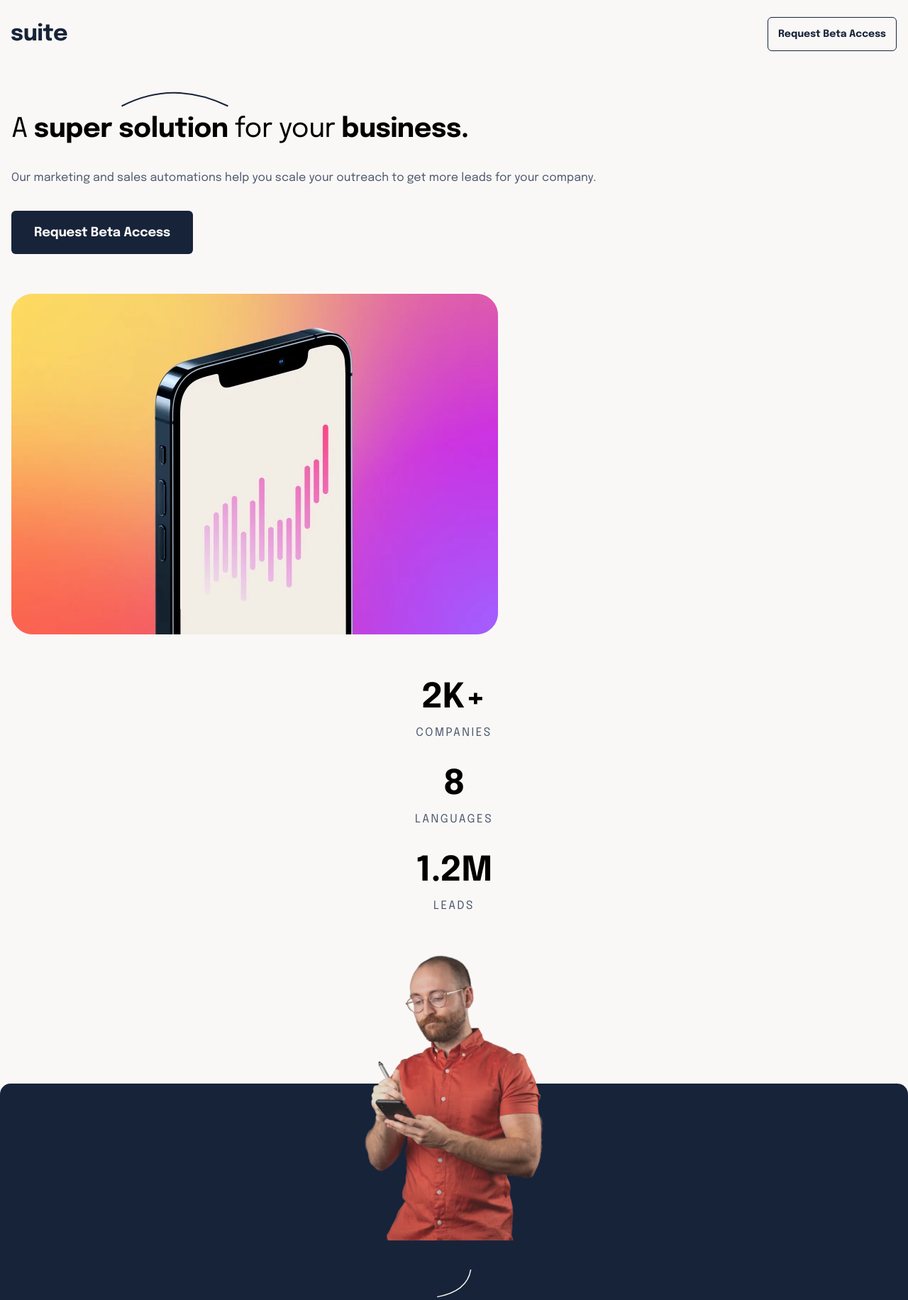
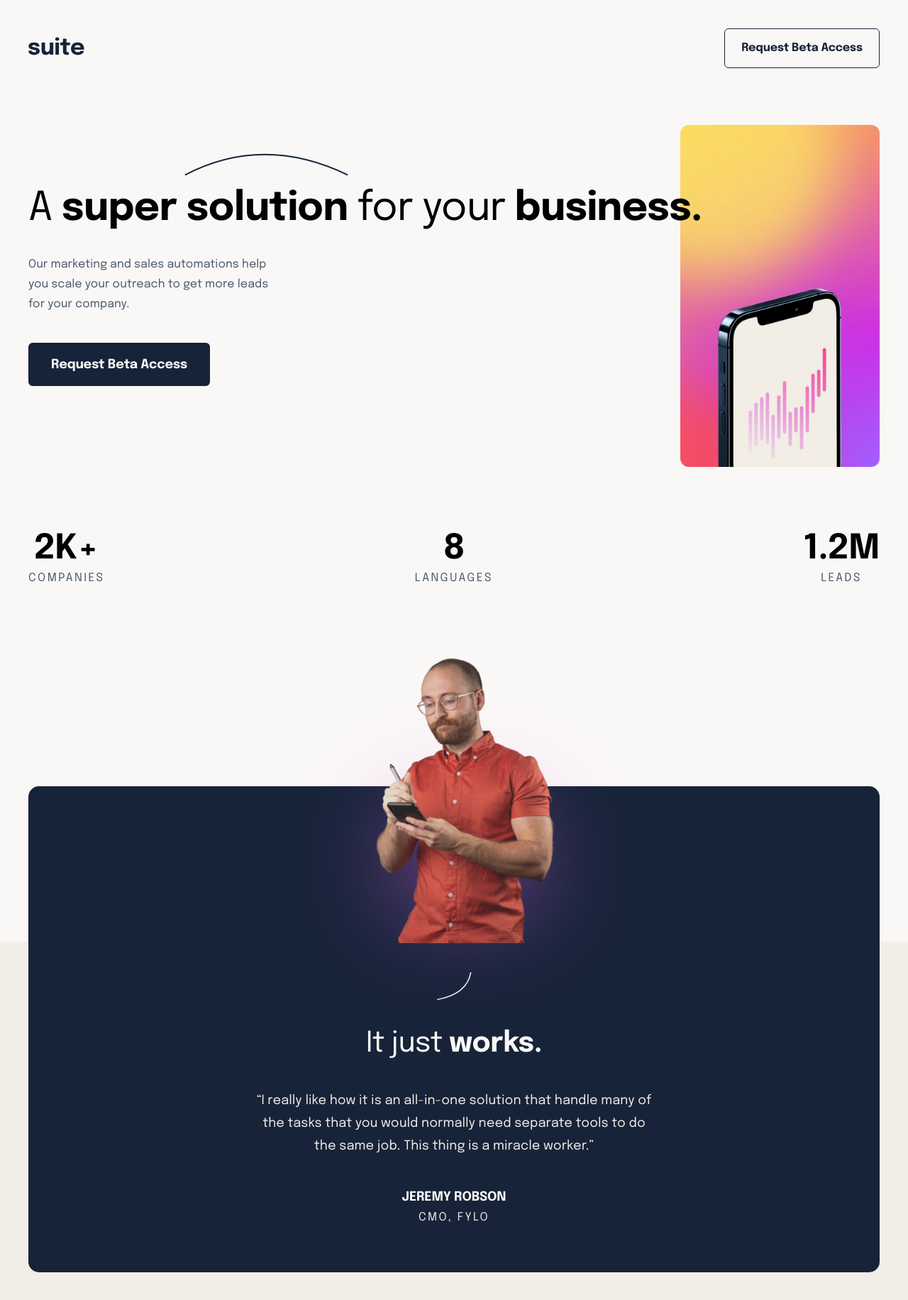
Before and after one commit to brian-jensen/suite-landing-page, a plain HTML site: page index.html in a window 1280 px wide. Shown: the top 1832 px of the page at 71% size. Drawn offline with Linux system fonts and the light colour scheme.

Commit message:
Add tablet styles

```diff
--- a/css/styles.css
+++ b/css/styles.css
@@ -142,6 +142,8 @@ header a {
 }
 
 .hero .background img {
+  display: block;
+  margin: 0 auto;
   max-width: 100%;
   border-radius: 15px;
 }
@@ -190,7 +192,7 @@ header a {
   display: flex;
   height: 402px;
   width: 252px;
-  transform: translate(0, -45%);
+  transform: translate(16px, -45%);
   filter: contrast(75%);
   margin: 0 auto -140px;
 }
@@ -277,6 +279,7 @@ footer p {
 }
 
 @media (hover: hover) {
+
   header a:hover {
     color: var(--color-white);
     background-color: var(--color-black);
@@ -292,3 +295,105 @@ footer p {
     transition: opacity 0.3s ease;
   }
 }
+
+@media (min-width: 768px) {
+
+  header {
+    padding: 40px 40px 0;
+    margin-bottom: 80px;
+  }
+
+  header a {
+    height: 56px;
+    width: 219px;
+    font-size: 16px;
+    line-height: 32px;
+    letter-spacing: -0.16px;
+  }
+
+  .hero {
+    height: 482px;
+    background: url(../assets/image-hero-portrait@2x.webp) no-repeat top 0 right 40px/281px 482px;
+    padding: 50px 40px 0;
+    margin-bottom: 88px;
+  }
+
+  .hero .background img.landscape {
+    display: none;
+  }
+
+  .hero-heading svg {
+    height: 32px;
+    width: 231px;
+    transform: translate(220px, -10px);
+  }
+
+  .hero-heading svg path {
+    stroke-width: 2.5px;
+  }
+
+  .hero-heading h1 {
+    font-size: 56px;
+    line-height: 64px;
+    letter-spacing: -0.77px;
+    padding-right: 156px;
+  }
+
+  .hero p {
+    width: 350px;
+    margin-bottom: 40px;
+  }
+
+  .stats {
+    display: flex;
+    justify-content: space-between;
+    padding: 0 40px;
+  }
+
+  .stats h2 {
+    margin-bottom: 0;
+  }
+
+  .bg-color {
+    background: linear-gradient(transparent 32%, var(--color-cream) 18%, var(--color-cream) 50%);
+    padding: 0 40px;
+  }
+
+  .review {
+    margin-top: 280px;
+    padding: 0 40px 64px;
+  }
+
+  .jeremy::after {
+    display: flex;
+    position: relative;
+    top: -235px;
+    left: 15px;
+    margin: 0 auto -150px;
+    z-index: -1;
+    content: "";
+    background: #DB65E2;
+    mix-blend-mode: normal;
+    opacity: 0.48;
+    filter: blur(67.957px);
+    height: 150px;
+    width: 200px;
+    overflow: hidden;
+  }
+
+  .review-text p.quote {
+    margin: 0 auto 40px;
+    width: 573px;
+  }
+
+  footer p {
+    margin: 0;
+  }
+
+  footer {
+    display: flex;
+    justify-content: space-between;
+    align-items: center;
+    padding: 92px 40px 72px;
+  }
+}
--- a/index.html
+++ b/index.html
@@ -31,17 +31,24 @@
         get more leads for your company.</p>
       <a href="#top">Request Beta Access</a>
       <picture class="background">
-        <img src="./assets/image-hero-landscape@2x.webp" alt="image of a phone with lines">
+        <img class="landscape" src="./assets/image-hero-landscape@2x.webp" alt="image of a phone with lines">
       </picture>
     </section>
     <section class="stats">
+      <div class="stat-text">
         <h2>2K&plus;</h2>
         <p>Companies</p>
+      </div>
+      <div class="stat-text">
         <h2>8</h2>
         <p>Languages</p>
+      </div>
+      <div class="stat-text">
         <h2>1.2M</h2>
         <p>Leads</p>
+      </div>
     </section>
+    <div class="bg-color">
     <section class="review">
       <picture class="jeremy">
         <img src="./assets/image-jeremy-large@2x.webp" alt="a picture of jeremy using a phone">
@@ -51,13 +58,14 @@
           <path d="M64.25.153c-4.255 27.517-25.604 44.85-64.05 52" stroke="#FAF8F6" stroke-width="2" fill="none" />
         </svg>
         <h2>It just <strong>works.</strong></h2>
-        <p>&ldquo;I really like how it is an all-in-one solution that handle many of
+        <p class="quote">&ldquo;I really like how it is an all-in-one solution that handle many of
           the tasks that you would normally need separate tools to do the same
           job. This thing is a miracle worker.&rdquo;</p>
         <h3>Jeremy Robson</h3>
         <p class="fylo">CMO, Fylo</p>
       </blockquote>
     </section>
+    </div>
   </main>
   <footer>
     <picture>
```
Lines whose indentation alone changed are shown as unchanged.
